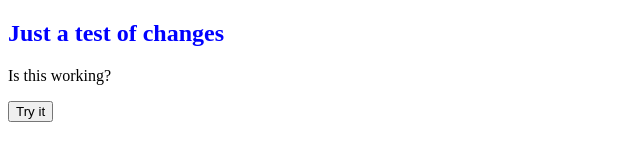
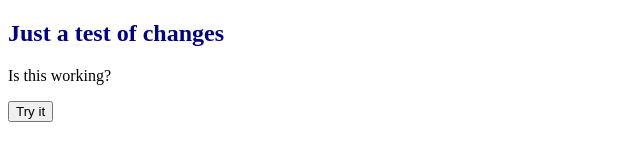
Before and after one commit to Nootuff/PushPull_Test, a plain HTML site: page index.html in a window 1280 px wide. Shown: the whole page, without its empty margins (0-640 px from the left). Drawn offline with Linux system fonts and the light colour scheme.

Commit message:
Update style.css

```diff
--- a/style.css
+++ b/style.css
@@ -1,3 +1,3 @@
 h1 {
-    color: blue;
+    color: DarkBlue;
 }
```
